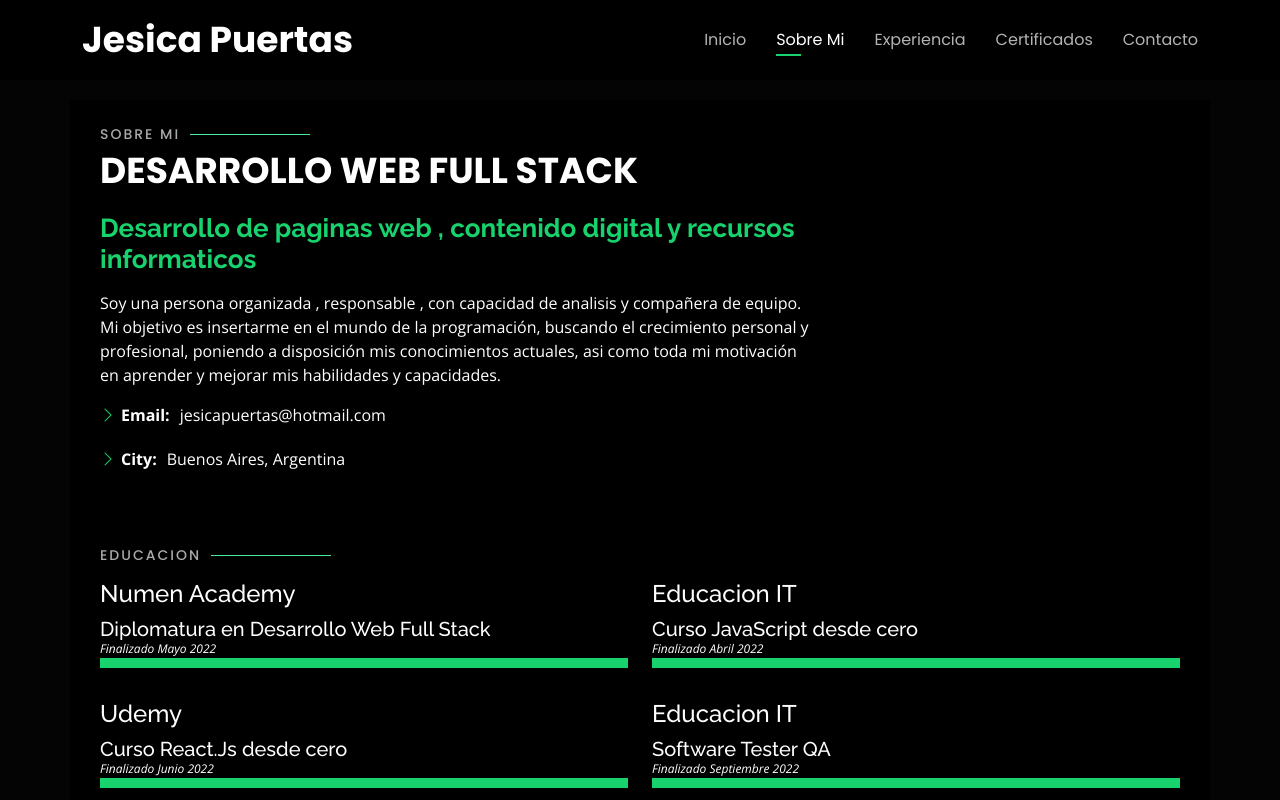
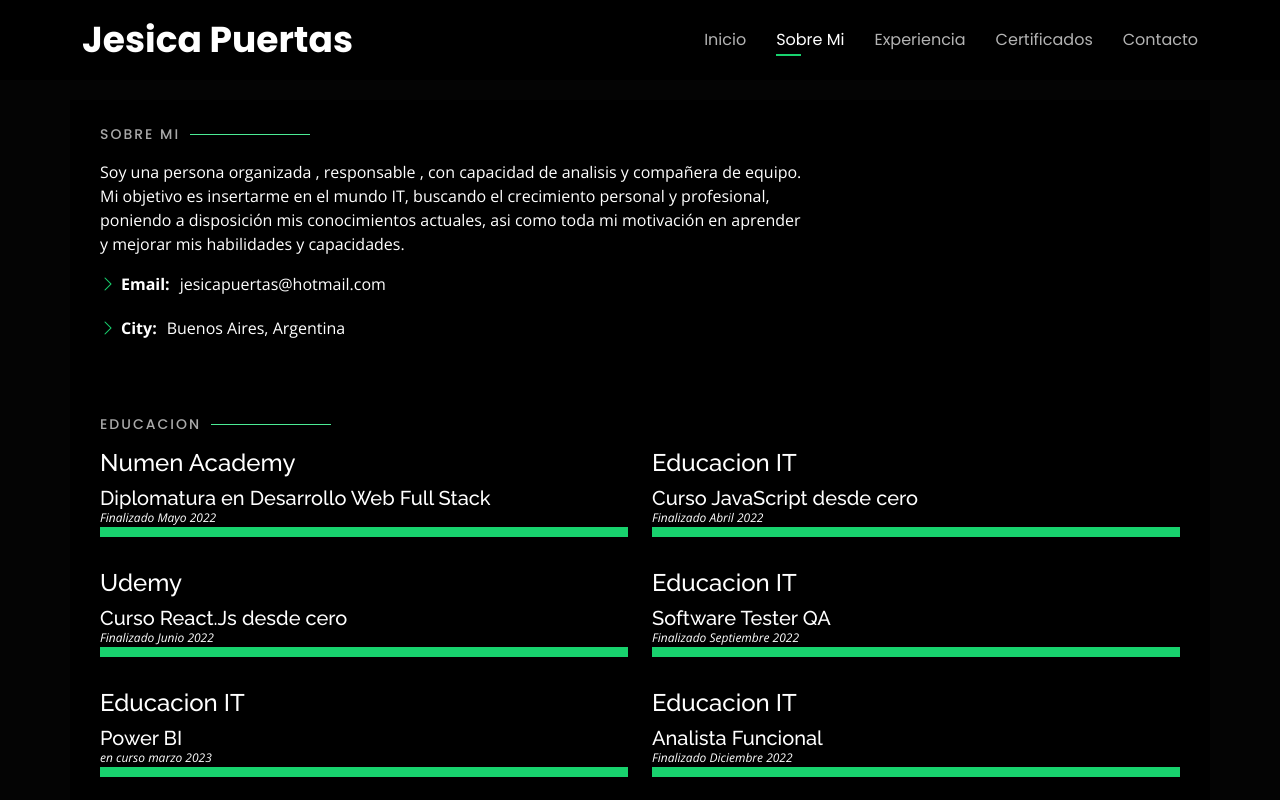
Before and after one commit to jdoors/personalweb, a plain HTML site: page index.html in a window 1280 px wide. Both pictures are taken after a click on the link "Sobre Mi". Shown: the top 800 px of the page. Drawn offline with nearby package versions, Linux system fonts and the light colour scheme.

Commit message:
actualizacion mi perfil

```diff
--- a/index.html
+++ b/index.html
@@ -71,13 +71,13 @@
 
       <div class="section-title">
         <h2>Sobre Mi</h2>
-        <p>Desarrollo Web Full Stack</p>
+        <p></p>
       </div>
 
       <div class="row">
 
         <div class="col-lg-8 pt-4 pt-lg-0 content" data-aos="fade-left">
-          <h3>Desarrollo de paginas web , contenido digital y recursos informaticos</h3>
+          <h3></h3>
           <p class="fst-italic">
           </p>
           <div>
@@ -85,7 +85,7 @@
               <ul>
                 <p>
                   Soy una persona organizada , responsable , con capacidad de analisis y compañera de equipo.
-                  Mi objetivo es insertarme en el mundo de la programación, buscando el crecimiento personal y
+                  Mi objetivo es insertarme en el mundo IT, buscando el crecimiento personal y
                   profesional, poniendo a disposición mis conocimientos actuales, asi como toda mi motivación en
                   aprender y mejorar mis habilidades y capacidades.
                 </p>
```
